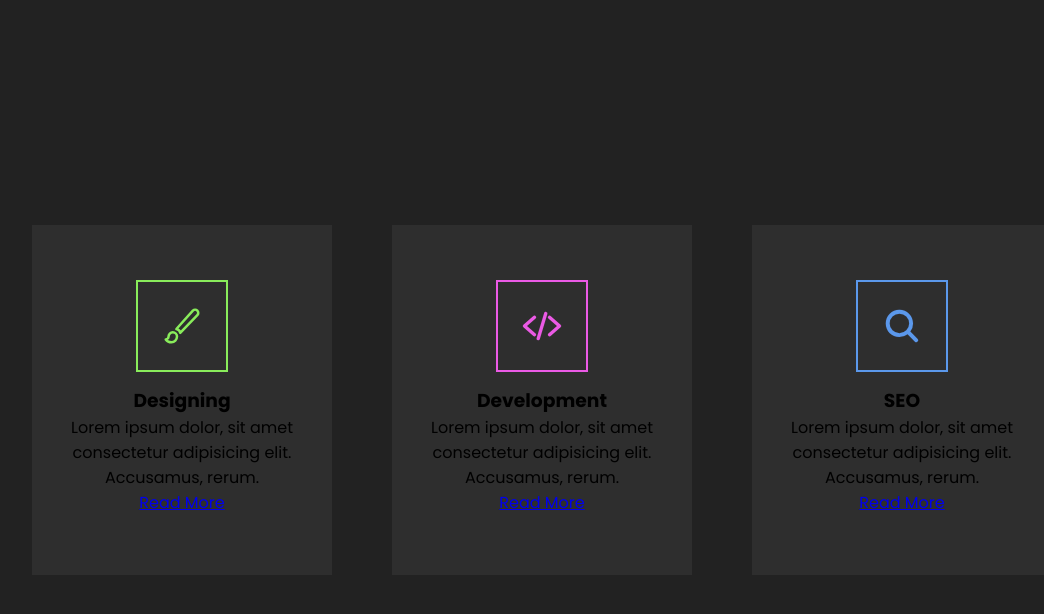
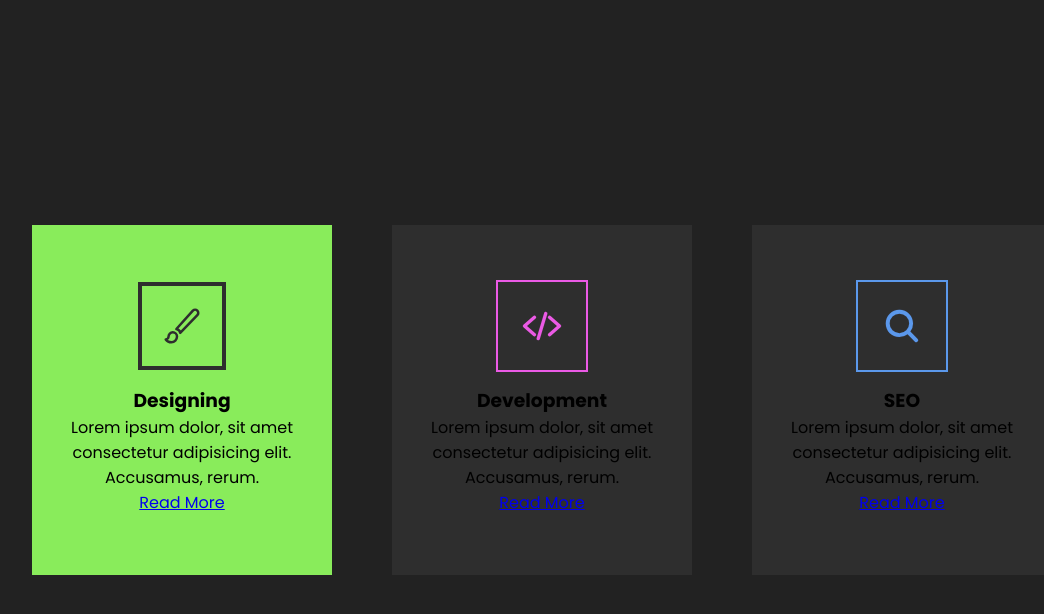
Before and after one commit to CJR85/cool-hover-effects, a plain HTML site: page index.html in a window 1280 px wide. In both pictures the pointer is over the element 280 px from the left and 325 px from the top of the page. Shown: the whole page, without its empty margins (98-1142 px from the left). Drawn offline with nearby package versions, Linux system fonts and the light colour scheme.

Commit message:
Style box:hover class

```diff
--- a/style.css
+++ b/style.css
@@ -46,6 +46,7 @@ body {
   padding: 0px 20px;
   width: 100%;
   height: 100%;
+  overflow: hidden;
 }
 
 .container .box .content .icon {
@@ -60,3 +61,9 @@ body {
   background: #2e2e2e;
   transition: 0.5s ease-in-out;
 }
+
+.container .box:hover .content .icon {
+  background: var(--clr);
+  color: #2e2e2e;
+  box-shadow: 0 0 0 4px #2e2e2e, 0 0 0 300px var(--clr);
+}
```
